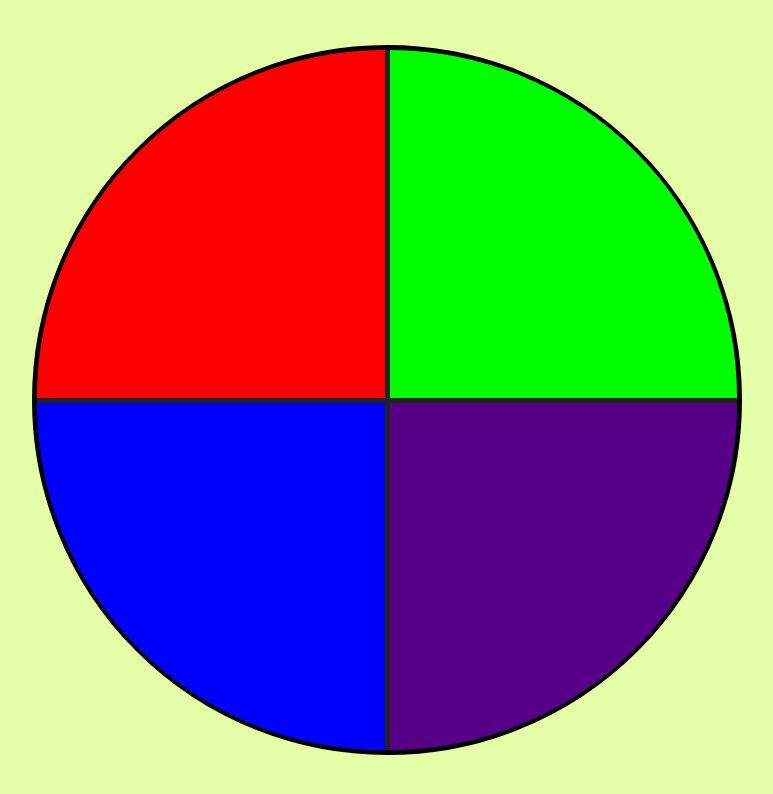
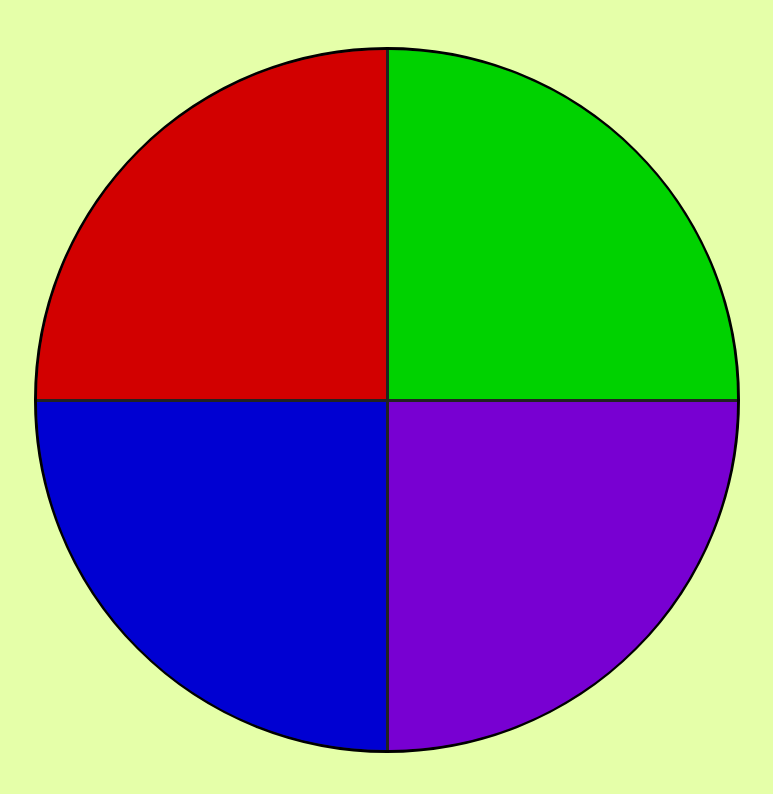
Before and after one commit to senhorbento/web-genius, a plain HTML site: page index.html in a window 1280 px wide. Shown: the whole page, without its empty margins (253-1026 px from the left). Drawn offline with Linux system fonts and the light colour scheme.

Commit message:
update in the colors

```diff
--- a/index.html
+++ b/index.html
@@ -2,7 +2,8 @@
 <html lang="eng">
 <head>
 	<meta charset="UTF-8">
-	<meta name="viewport" content="width=device-width, initial-scale=1.0">
+	<meta name="viewport" content="initial-scale=1.0">
+	<link rel="shortcut icon" type="imagex/png" href="img/icon.ico">
 	<link rel="stylesheet" href="style.css">
 	<title>Web Genius</title>
 </head>
--- a/script.js
+++ b/script.js
@@ -73,7 +73,7 @@ let nextLevel = () =>{
 }
 
 let gameOver = () =>{
-    alert(`Pontuação final: ${score}\nVocê perdeu!\nClique em ok para jogar novamente...`);
+    alert(`Pontuação final: ${score}\nVocê perdeu!\nPressione OK para jogar novamente...`);
     order = [];
     clickedOrder = [];
     rodada=0;
@@ -83,7 +83,7 @@ let gameOver = () =>{
 let playGame = () =>{
     score = 0;
     if(rodada === 1)
-        alert('Bem vindo ao Web Genius!\nIniciando novo jogo!');
+        alert('Bem vindo ao Web Genius!\nPressione OK para iniciar um novo jogo!');
     else
         alert('Pontuação zerada!\nIniciando novo jogo...');
 
--- a/style.css
+++ b/style.css
@@ -15,8 +15,8 @@ body{
     display: grid;
     grid-template-areas: 'vermelho verde'
     'azul roxo';
-    grid-gap: 5px;
-    border: 5px solid rgb(0, 0, 0);
+    grid-gap: 3px;
+    border: 3px solid rgb(0, 0, 0);
     background-color: rgb(34, 34, 34);
     border-radius: 50%;
     width: 700px;
@@ -25,25 +25,25 @@ body{
 
 .red{
     grid-area: vermelho;
-    background-color: rgb(255, 0, 0);
+    background-color: rgb(210, 0, 0);
     border-top-left-radius: 100%;
 }
 .green{
     grid-area: verde;
-    background-color: rgb(0, 255, 0);
+    background-color: rgb(0, 210, 0);
     border-top-right-radius: 100%;
 }
 .blue{
     grid-area: azul;
-    background-color: rgb(0, 0, 255);
+    background-color: rgb(0, 0, 210);
     border-bottom-left-radius: 100%;
 }
 .purple{
     grid-area: roxo;
-    background-color: rgb(86, 0, 136);
+    background-color: rgb(120, 0, 210);
     border-bottom-right-radius: 100%;
 }
 
 .selected{
-    opacity: 0.5;
+    opacity: 0.4;
 }
```
Also changed, not shown: img/icon.ico (added).
